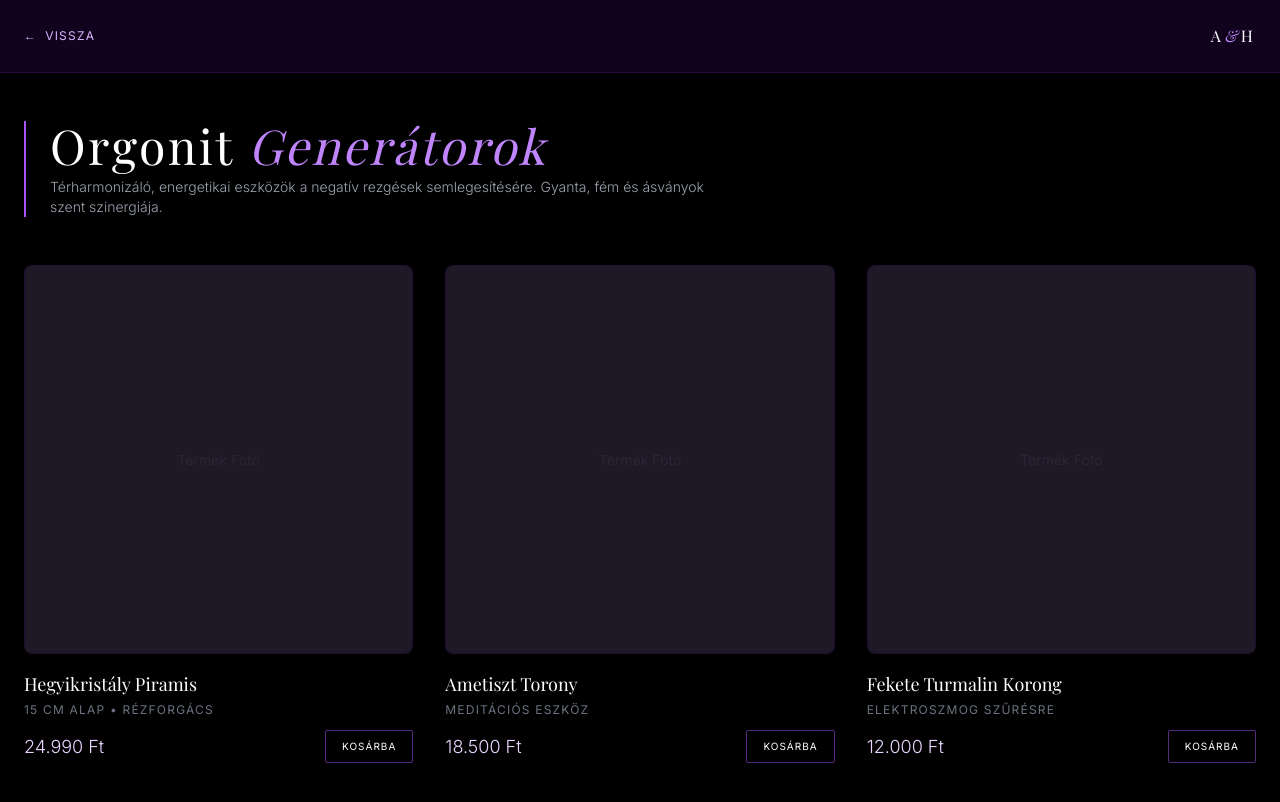
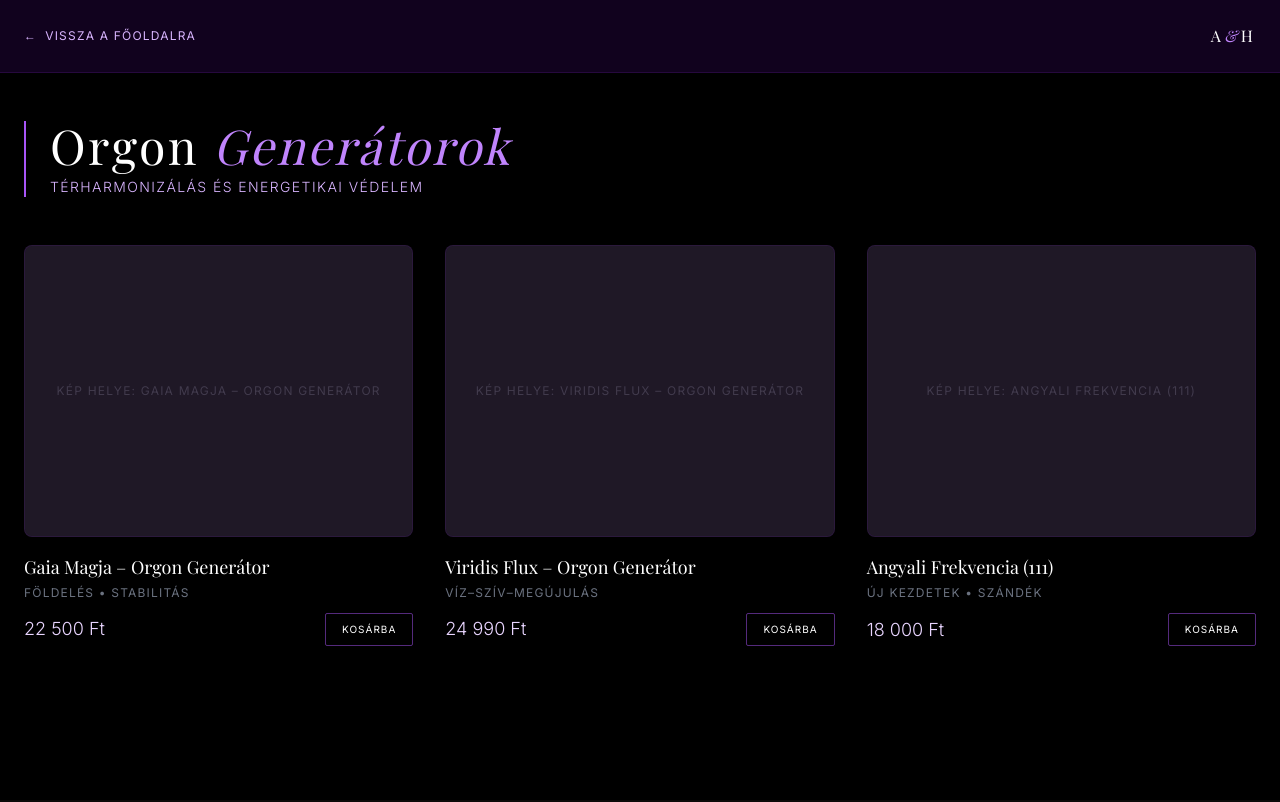
Before and after one commit to faqulord/Tak-cs-Attila-, a Next.js app: page /orgonit in a window 1280 px wide. Shown: the top 802 px of the page. Built offline with nearby package versions, Linux system fonts and the light colour scheme; a web font is replaced by a local one.

Commit message:
Update page.tsx

```diff
--- a/app/orgonit/page.tsx
+++ b/app/orgonit/page.tsx
@@ -1,81 +1,66 @@
 import React from 'react';
 import Link from 'next/link';
+// BEHÚZZUK A KÖZPONTI ADATBÁZISUNKAT A KÓDBÓL:
+import { products } from '@/data/products';
 
 export default function OrgonitPage() {
+  // A RENDSZEREZŐ KÓD: Csak az "orgonit" kategóriájú termékeket szűrjük ki!
+  const orgonitok = products.filter(termek => termek.category === 'orgonit');
+
   return (
     <main className="min-h-screen bg-black text-white font-sans selection:bg-purple-500 selection:text-white pb-20">
 
-      {/* Vissza gomb és Fejléc */}
       <div className="p-6 border-b border-purple-900/30 bg-purple-950/30 flex justify-between items-center sticky top-0 z-50 backdrop-blur-md">
         <Link href="/" className="text-purple-300 hover:text-white text-xs uppercase tracking-widest flex items-center gap-2 transition-colors">
-          <span>←</span> Vissza
+          <span>←</span> Vissza a főoldalra
         </Link>
         <span className="font-serif tracking-[0.2em] text-white">A<span className="text-purple-400 italic">&</span>H</span>
       </div>
 
       <div className="max-w-7xl mx-auto px-6 mt-12">
-
-        {/* Kategória Címe */}
         <div className="mb-12 border-l-2 border-purple-500 pl-6">
           <h1 className="text-4xl md:text-5xl font-serif text-white tracking-wider mb-2">
-            Orgonit <span className="text-purple-400 italic">Generátorok</span>
+            Orgon <span className="text-purple-400 italic">Generátorok</span>
           </h1>
-          <p className="text-gray-400 font-light text-sm max-w-2xl">
-            Térharmonizáló, energetikai eszközök a negatív rezgések semlegesítésére. Gyanta, fém és ásványok szent szinergiája.
+          <p className="text-purple-300 font-light text-sm tracking-widest uppercase mt-2">
+            Térharmonizálás és energetikai védelem
           </p>
         </div>
 
-        {/* --- TERMÉK RÁCS (GRID) --- */}
         <div className="grid grid-cols-1 sm:grid-cols-2 lg:grid-cols-3 gap-8">
 
-          {/* Termék Kártya 1 */}
-          <div className="group cursor-pointer">
-            <div className="w-full aspect-square bg-zinc-950 border border-purple-900/30 rounded-lg overflow-hidden relative mb-4">
+          {/* ITT TÖRTÉNIK A VARÁZSLAT: Végigmegyünk a szűrt listán, és mindegyikből rajzolunk egy kártyát */}
+          {orgonitok.map((termek) => (
+            <div key={termek.id} className="group cursor-pointer">
+              <div className="w-full aspect-[4/3] bg-zinc-900 border border-purple-900/30 rounded-lg overflow-hidden relative mb-4">
                 <div className="absolute inset-0 bg-purple-900/10 group-hover:bg-transparent transition-colors z-10"></div>
-              {/* Ide jön majd a kép, most egy szürke placeholder */}
-              <div className="w-full h-full bg-zinc-900 flex items-center justify-center text-zinc-800 text-sm">Termék Fotó</div>
+                {/* Ha lesz rendes kép link, akkor azt mutatja, ha nincs, akkor egy dobozt */}
+                {termek.imageUrl.includes('ide-jon') || termek.imageUrl.includes('valami') ? (
+                  <div className="w-full h-full flex items-center justify-center text-zinc-700 text-xs uppercase tracking-widest">
+                    Kép helye: {termek.name}
                   </div>
-            <h3 className="text-lg font-serif text-white group-hover:text-purple-400 transition-colors">Hegyikristály Piramis</h3>
-            <p className="text-xs text-gray-500 uppercase tracking-widest mt-1 mb-3">15 cm alap • Rézforgács</p>
+                ) : (
+                  <img src={termek.imageUrl} alt={termek.name} className="w-full h-full object-cover" />
+                )}
+              </div>
+              <h3 className="text-lg font-serif text-white group-hover:text-purple-400 transition-colors">{termek.name}</h3>
+              <p className="text-xs text-gray-500 uppercase tracking-widest mt-1 mb-3">{termek.tags}</p>
               <div className="flex justify-between items-center">
-              <span className="text-lg font-light text-purple-200">24.990 Ft</span>
+                {/* Az árat megformázzuk, hogy szépen nézzen ki (pl. 22 500 Ft) */}
+                <span className="text-lg font-light text-purple-200">
+                  {termek.price.toLocaleString('hu-HU')} Ft
+                </span>
                 <button className="border border-purple-500/50 hover:bg-purple-600 hover:border-purple-600 text-white text-[10px] uppercase tracking-widest px-4 py-2 rounded-sm transition-all">
                   Kosárba
                 </button>
               </div>
             </div>
+          ))}
 
-          {/* Termék Kártya 2 */}
-          <div className="group cursor-pointer">
-            <div className="w-full aspect-square bg-zinc-950 border border-purple-900/30 rounded-lg overflow-hidden relative mb-4">
-              <div className="absolute inset-0 bg-purple-900/10 group-hover:bg-transparent transition-colors z-10"></div>
-              <div className="w-full h-full bg-zinc-900 flex items-center justify-center text-zinc-800 text-sm">Termék Fotó</div>
-            </div>
-            <h3 className="text-lg font-serif text-white group-hover:text-purple-400 transition-colors">Ametiszt Torony</h3>
-            <p className="text-xs text-gray-500 uppercase tracking-widest mt-1 mb-3">Meditációs eszköz</p>
-            <div className="flex justify-between items-center">
-              <span className="text-lg font-light text-purple-200">18.500 Ft</span>
-              <button className="border border-purple-500/50 hover:bg-purple-600 hover:border-purple-600 text-white text-[10px] uppercase tracking-widest px-4 py-2 rounded-sm transition-all">
-                Kosárba
-              </button>
-            </div>
-          </div>
-
-          {/* Termék Kártya 3 */}
-          <div className="group cursor-pointer">
-            <div className="w-full aspect-square bg-zinc-950 border border-purple-900/30 rounded-lg overflow-hidden relative mb-4">
-              <div className="absolute inset-0 bg-purple-900/10 group-hover:bg-transparent transition-colors z-10"></div>
-              <div className="w-full h-full bg-zinc-900 flex items-center justify-center text-zinc-800 text-sm">Termék Fotó</div>
-            </div>
-            <h3 className="text-lg font-serif text-white group-hover:text-purple-400 transition-colors">Fekete Turmalin Korong</h3>
-            <p className="text-xs text-gray-500 uppercase tracking-widest mt-1 mb-3">Elektroszmog szűrésre</p>
-            <div className="flex justify-between items-center">
-              <span className="text-lg font-light text-purple-200">12.000 Ft</span>
-              <button className="border border-purple-500/50 hover:bg-purple-600 hover:border-purple-600 text-white text-[10px] uppercase tracking-widest px-4 py-2 rounded-sm transition-all">
-                Kosárba
-              </button>
-            </div>
-          </div>
+          {/* Ha esetleg még nincs feltöltve orgonit, kiírunk egy üzenetet */}
+          {orgonitok.length === 0 && (
+             <p className="text-gray-500 font-light">A műhelyben jelenleg készülnek az új alkotások...</p>
+          )}
 
         </div>
       </div>
```
Lines whose indentation alone changed are shown as unchanged.
